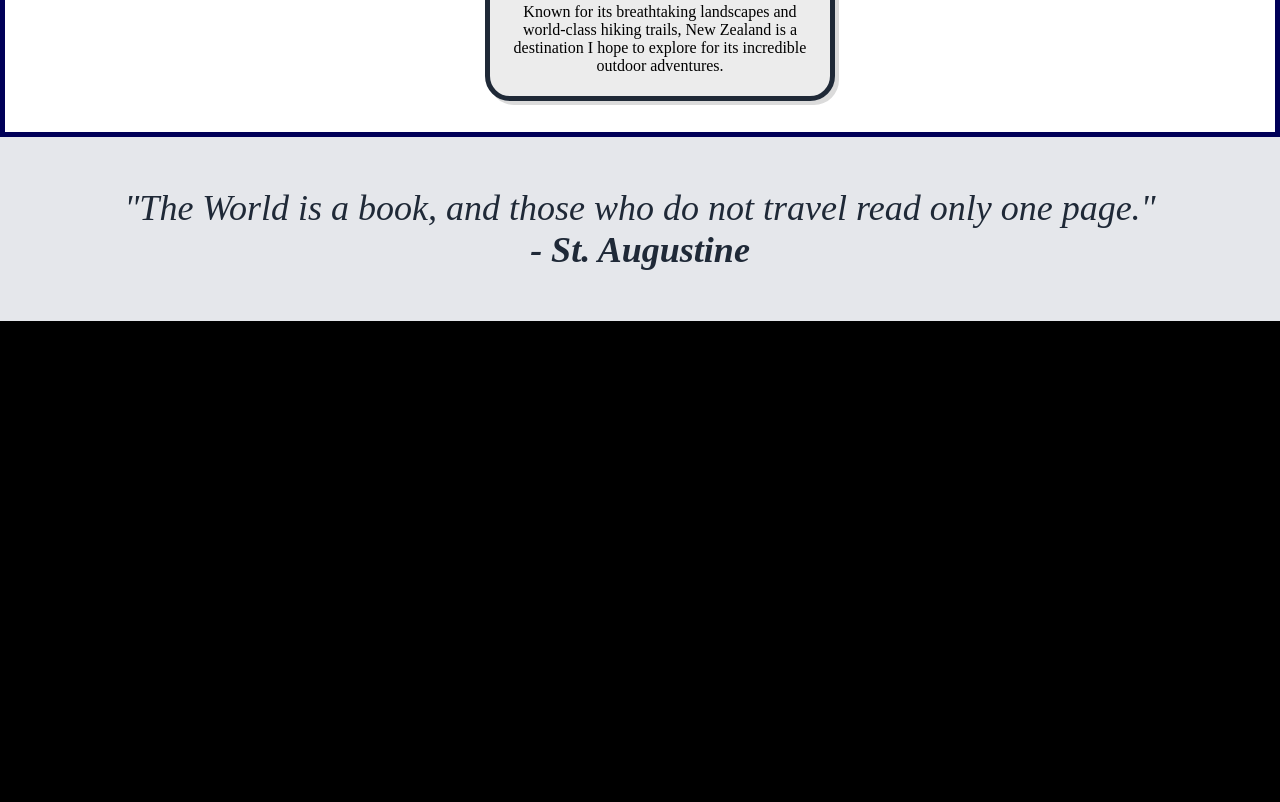
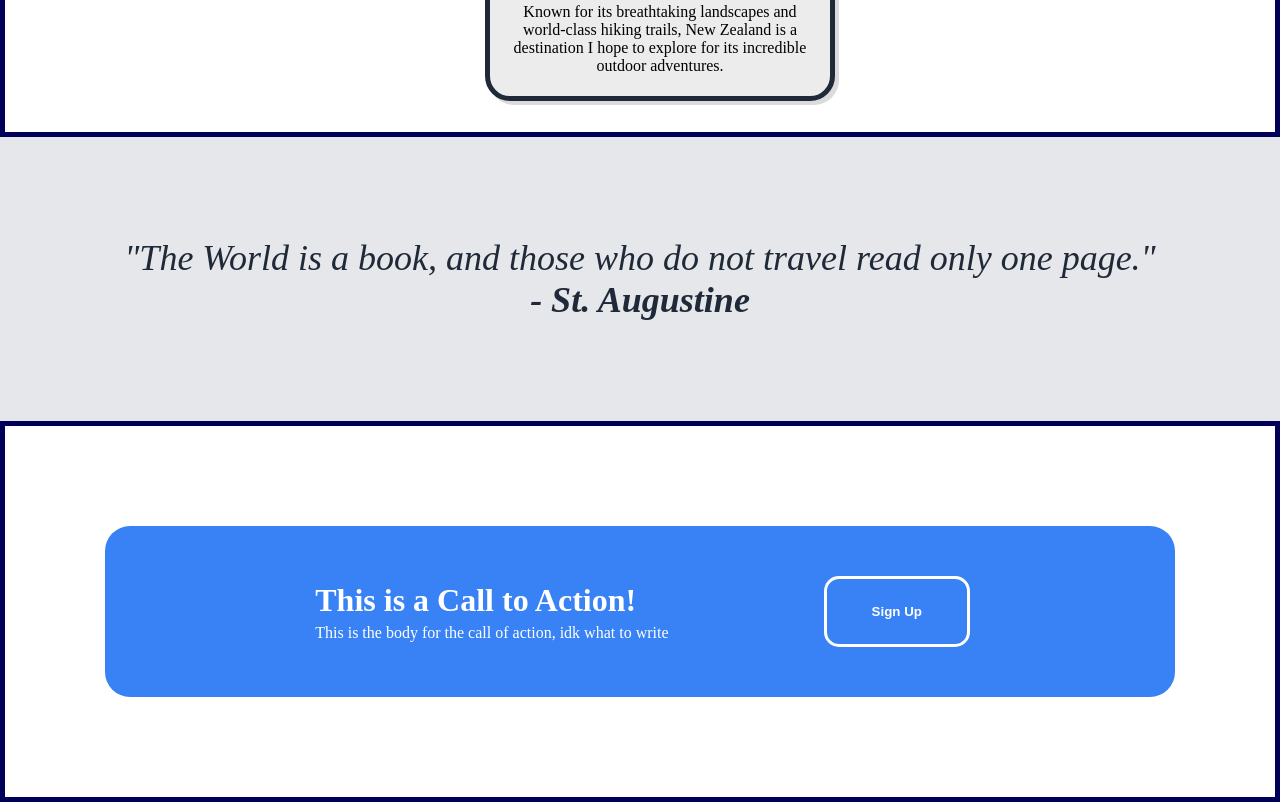
Before and after one commit to Eduardo-PL-XIV/loredo-landing-page, a plain HTML site: page index.html in a window 1280 px wide. Shown: the part 1344-2146 px from the top of the page. Before the commit the page ends 1683 px from the top, so only its background shows below. Drawn offline with Linux system fonts and the light colour scheme.

Commit message:
Complete cta section

```diff
--- a/index.html
+++ b/index.html
@@ -60,8 +60,16 @@
         <p class="main-quote">"The World is a book, and those who do not travel read only one page."</p>
         <p class="author"> - St. Augustine</p>
     </div>
-    <div class="cta"> /* cta = Call to action */
-
+    <div class="cta"> <!--cta = Call to action-->
+        <div class="cta-card">
+            <div class="cta-left">
+                <p class="cta-header">This is a Call to Action!</p>
+                <p class="cta-body">This is the body for the call of action, idk what to write</p>
+            </div>
+            <div class="cta-button">
+                <button class="sign-up">Sign Up</button>
+            </div>
+        </div>
     </div>
 </body>
 </html>
--- a/style.css
+++ b/style.css
@@ -181,7 +181,7 @@ li.city {
   display: flex;
   flex-direction: column;
   align-items: center;
-  padding: 50px;
+  padding: 100px;
 }
 
 .main-quote {
@@ -205,3 +205,45 @@ li.city {
 /* ================
   Call to action
 =================== */
+.cta {
+  background-color: white;
+  display: flex;
+  justify-content: center;
+  align-items: center;
+  padding: 100px;
+  border: solid rgb(0, 0, 88) 5px;
+}
+
+.cta-card {
+  display: flex;
+  background-color: #3882F6;
+  border-radius: 25px;
+  padding: 50px 75px;
+  align-items: center;
+  gap: 20px;
+  flex-grow: 1;
+  justify-content: space-evenly;
+}
+
+.cta-button {
+  border: solid white 3px;
+  border-radius: 15px;
+  padding: 20px;
+}
+
+.cta-header {
+  font-size: 32px;
+  font-weight: bold;
+  color: white;
+  margin: 5px;
+}
+
+.cta-body {
+  color: white;
+  margin: 5px;
+
+}
+
+/* ================
+ Footer
+=================== */
```
